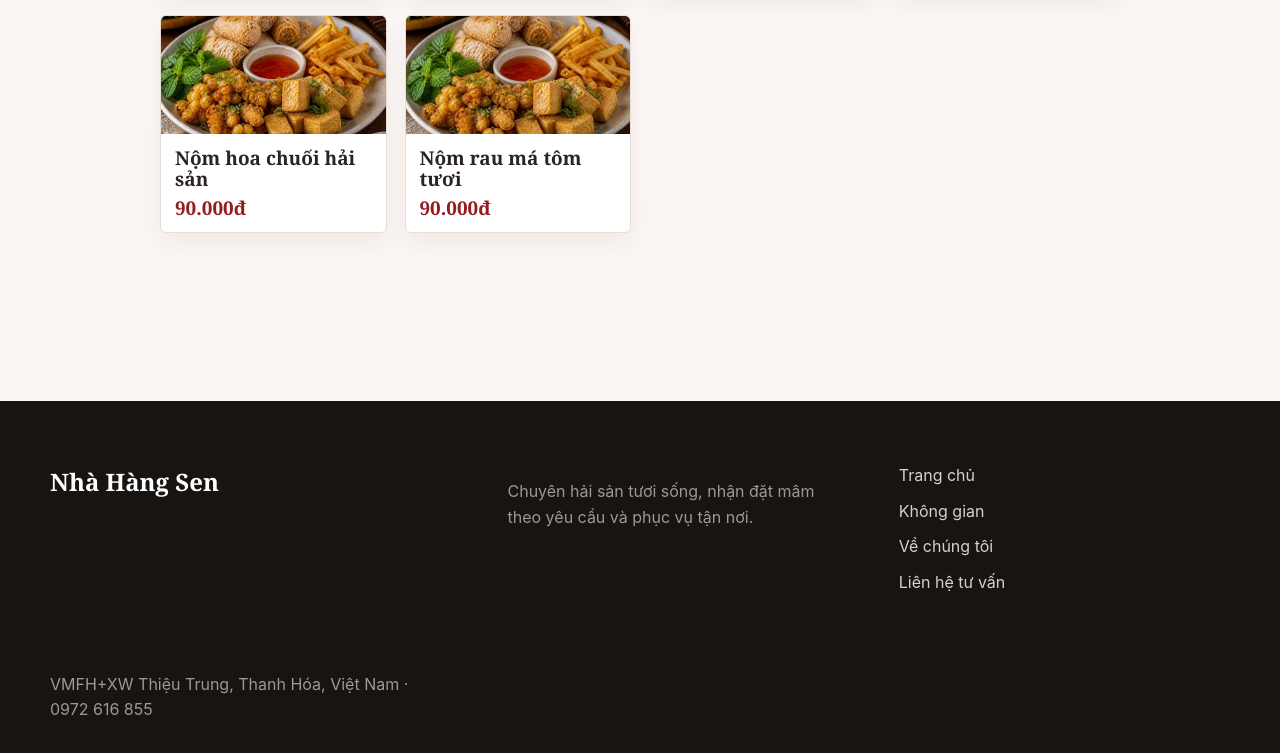
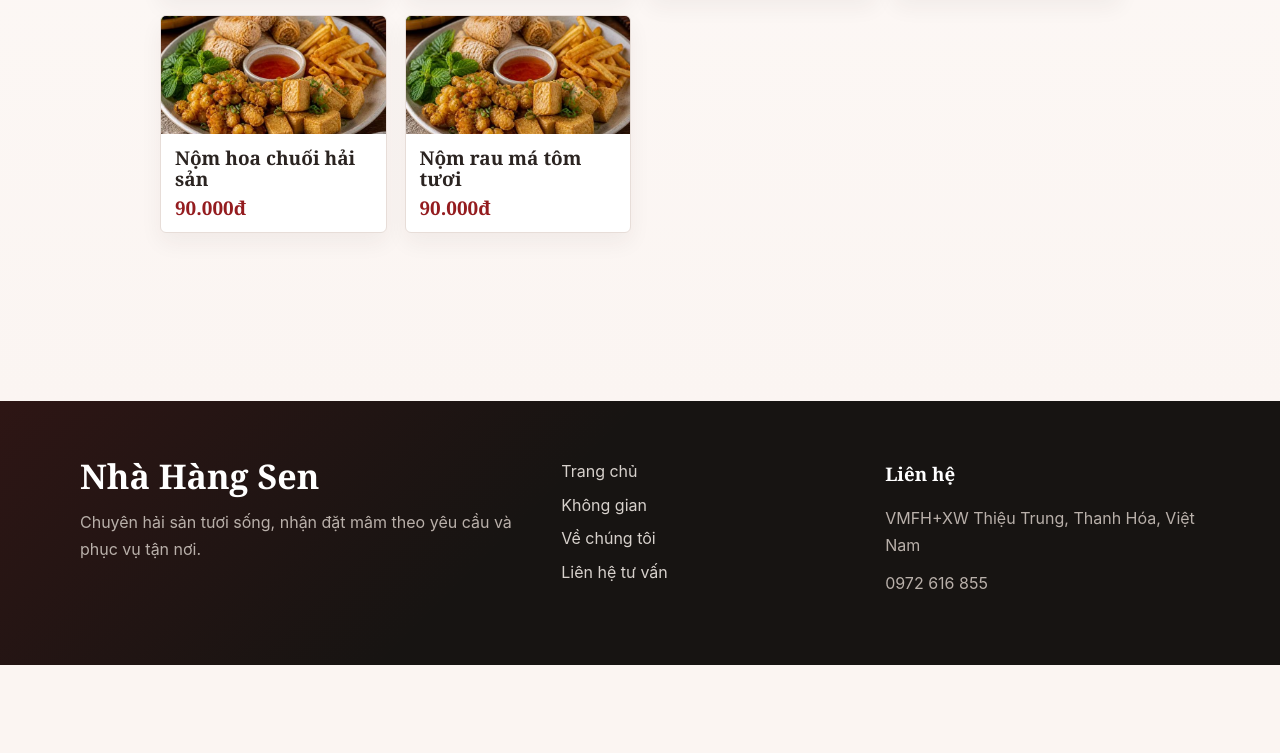
Before and after one commit to Khanhhuyen-0484/Senrestaurant, a plain HTML site: page menu.html in a window 1280 px wide. Shown: the part 1273-2026 px from the top of the page. After the commit the page ends 1938 px from the top, so only its background shows below. Drawn offline with Linux system fonts and the light colour scheme.

Commit message:
Refine site footer

```diff
--- a/menu.html
+++ b/menu.html
@@ -154,10 +154,9 @@
     </main>
 
     <footer class="site-footer">
-      <h2>Nhà Hàng Sen</h2>
-      <p>Chuyên hải sản tươi sống, nhận đặt mâm theo yêu cầu và phục vụ tận nơi.</p>
+      <div><h2>Nhà Hàng Sen</h2><p>Chuyên hải sản tươi sống, nhận đặt mâm theo yêu cầu và phục vụ tận nơi.</p></div>
       <nav aria-label="Liên kết chân trang"><a href="index.html">Trang chủ</a><a href="space.html">Không gian</a><a href="about.html">Về chúng tôi</a><a href="about.html#contact">Liên hệ tư vấn</a></nav>
-      <p>VMFH+XW Thiệu Trung, Thanh Hóa, Việt Nam · 0972 616 855</p>
+      <div><h3>Liên hệ</h3><p>VMFH+XW Thiệu Trung, Thanh Hóa, Việt Nam</p><p>0972 616 855</p></div>
     </footer>
 
     <script src="script.js"></script>
--- a/styles.css
+++ b/styles.css
@@ -1692,25 +1692,48 @@ textarea {
 
 .site-footer {
   display: grid;
-  grid-template-columns: 1.2fr 1fr 1fr;
-  gap: 60px;
-  padding: 62px max(24px, calc((100vw - 1180px) / 2));
-  color: #d7d1cc;
-  background: var(--footer);
+  grid-template-columns: minmax(0, 1.25fr) minmax(180px, .8fr) minmax(220px, .9fr);
+  gap: 44px;
+  padding: 58px max(32px, calc((100vw - 1120px) / 2));
+  color: #e7ddd8;
+  background:
+    linear-gradient(135deg, rgba(148, 28, 31, .18), transparent 42%),
+    #171412;
 }
 
 .site-footer h2,
 .site-footer h3 {
   color: #fff;
+  margin-bottom: 16px;
+}
+
+.site-footer h2 {
+  font-size: 34px;
+  line-height: 1;
 }
 
 .site-footer nav {
-  display: grid;
-  gap: 10px;
+  display: flex;
+  flex-direction: column;
+  gap: 8px;
+}
+
+.site-footer a {
+  width: max-content;
+  max-width: 100%;
+  color: #d7d1cc;
+  transition: color .2s ease, transform .2s ease;
+}
+
+.site-footer a:hover {
+  color: #fff;
+  transform: translateX(3px);
 }
 
 .site-footer p {
-  color: #9f9891;
+  margin: 0 0 10px;
+  color: #b9b0aa;
+  line-height: 1.7;
 }
 
 @media (max-width: 980px) {
@@ -2081,6 +2104,7 @@ textarea {
   .extracted-menu-grid,
   .site-footer {
     grid-template-columns: 1fr;
+    padding: 48px 24px;
   }
 
   .food-showcase {
@@ -2320,6 +2344,7 @@ textarea {
 
   .site-footer {
     gap: 28px;
+    padding: 42px 18px;
   }
 }
 
```
